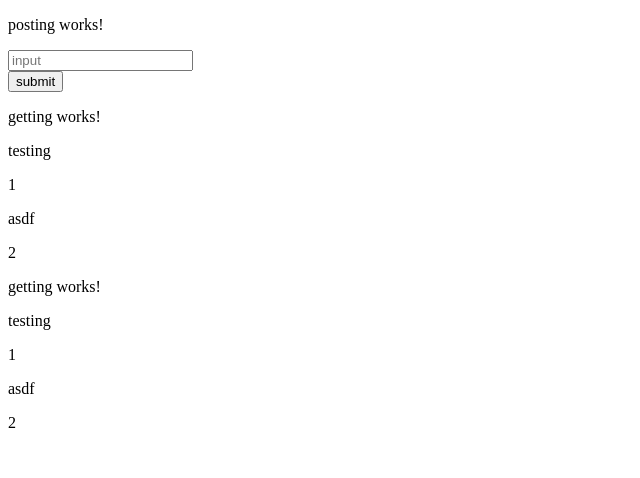
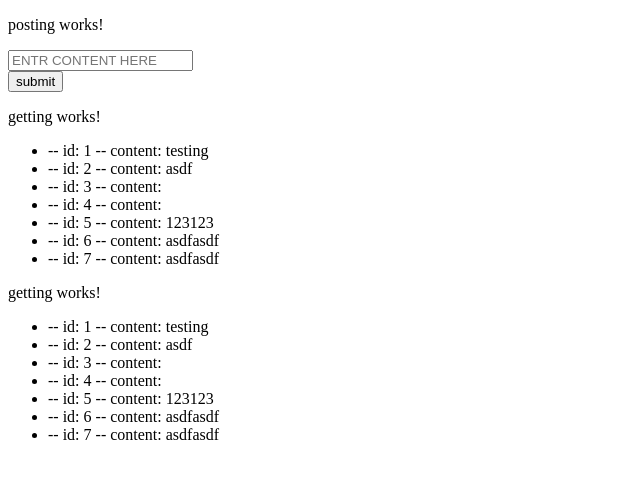
Before and after one commit to billy277/angularGetPost, an Angular app: page /getting in a window 1280 px wide. Shown: the top 478 px of the page, without its empty margins (0-640 px from the left). Built offline with nearby package versions, Linux system fonts and the light colour scheme; data requests are answered from the project's data file.

Commit message:
removed extra

```diff
--- a/server/db.json
+++ b/server/db.json
@@ -2,11 +2,29 @@
   "data": [
     {
       "id": 1,
-      "data": "testing"
+      "content": "testing"
     },
     {
-      "data": "asdf",
+      "content": "asdf",
       "id": 2
+    },
+    {
+      "id": 3
+    },
+    {
+      "id": 4
+    },
+    {
+      "content": "123123",
+      "id": 5
+    },
+    {
+      "content": "asdfasdf",
+      "id": 6
+    },
+    {
+      "content": "asdfasdf",
+      "id": 7
     }
   ]
 }
--- a/src/app/getting/getting.component.html
+++ b/src/app/getting/getting.component.html
@@ -1,9 +1,9 @@
-
-<!--
-<button (click)="_buttonClick()">GetData</button> -->
-
 <p>getting works!</p>
-<div *ngFor = "let article of getData" >
-    <p>{{article.data}}</p>
-    <p>{{article.id}}</p>
+<div class = "content">
+   <ul>
+        <li *ngFor = 'let entry of getData'>
+            -- id: {{entry.id}}
+            -- content: {{entry.content}}
+        </li>
+    </ul>
 </div>
--- a/src/app/getting/getting.component.ts
+++ b/src/app/getting/getting.component.ts
@@ -8,12 +8,26 @@ import { HttpService } from '../http.service';
 })
 export class GettingComponent implements OnInit {
   getData;
+
   url = "http://localhost:3000/data"
   constructor(private httpService: HttpService) { }
 
 
+  //This function gets the data
+
+  _buttonClick(){
+    console.log("Actually making the request to the service")
+    return this.httpService._getRequest(this.url).subscribe((data)=>{
+      this.getData = data;
+      console.log(this.getData);
+    });
+  }
+
+
+  //These functions tell the component when to run the _buttonClick function above
 
   ngOnInit() {
+    this.changes = this.httpService.changes;
     console.log("ngOninit has fired");
     this._buttonClick();
   }
@@ -25,10 +39,7 @@ export class GettingComponent implements OnInit {
   }
 
 
-  _buttonClick(){
-    return this.httpService._getRequest(this.url).subscribe((data)=>{
-      this.getData = data;
-      console.log(this.getData);
-    });
-  }
+
+
+
 }
--- a/src/app/http.service.ts
+++ b/src/app/http.service.ts
@@ -6,25 +6,24 @@ import {HttpClient} from '@angular/common/http';
 })
 export class HttpService {
   API_KEY = 'YOUR API KEY';
-
+  // changes;
   constructor(private httpClient: HttpClient) {
 
    }
    _getRequest(url){
-     console.log("inside _getRequest()")
+     console.log("inside _getRequest() of the service")
      return this.httpClient.request("GET",url,{responseType:"json"});
    }
 
    _postRequest(url, obj){
-    console.log(
-      "inside _post request"
-    )
+    // console.log("updating the changes variable in the service");
+    // this.changes = true;
+    console.log("inside _post request of the service");
      return this.httpClient.post( url,obj).subscribe(data => {
        console.log("POST was sucessful", data);
       }, error=>{
         console.log("Error", error);
       });
-
    }
 
   //  _putRequest(url, obj){
--- a/src/app/posting/posting.component.html
+++ b/src/app/posting/posting.component.html
@@ -1,6 +1,6 @@
 <p>posting works!</p>
 <form #login = "ngForm" (ngSubmit) = "onClickSubmit(login.value)" >
-    <input type = "text" name = "input" placeholder = "input" ngModel>
+    <input type = "text" name = "content" placeholder = "ENTR CONTENT HERE" ngModel>
     <br/>
     <!-- <input type = "text" name = "index" placeholder = "index" ngModel>
     <br/>-->
--- a/src/app/posting/posting.component.ts
+++ b/src/app/posting/posting.component.ts
@@ -12,21 +12,23 @@ export class PostingComponent implements OnInit {
   constructor(private httpService: HttpService) {}
    postingData;
    url = "http://localhost:3000/data"
-  ngOnInit() {
-  }
 
 
+   ngOnInit() {
+  }
+  //this is the function that does the post request to the service
+
   _buttonClick(){
-    console.log("inside button click for post");
+    console.log("making the post request from the posting component to the service");
     this.httpService._postRequest(this.url, this.postingData);
   }
 
+//this is the function that fires when the submit button is clicked
   onClickSubmit(formData){
-    alert('this is the data that will be stored in the Posting Data Variable: ' + formData.input)
-    this.postingData = {"data": formData.input}
-    alert("now the data is being posted to the server");
+    alert('data has been pushed into the postingData variable inside the component');
+    this.postingData = {"content": formData.content};
+    alert("now the _buttonClick function in the posting component is being called");
     this._buttonClick();
-
   }
 
 //  _patchEntry(formData){
```
